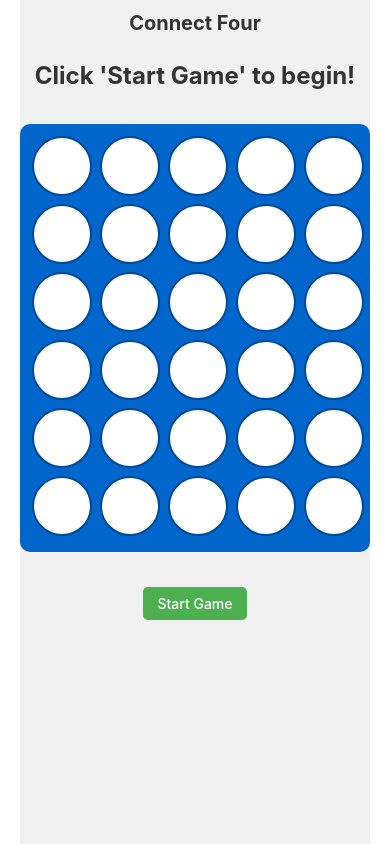
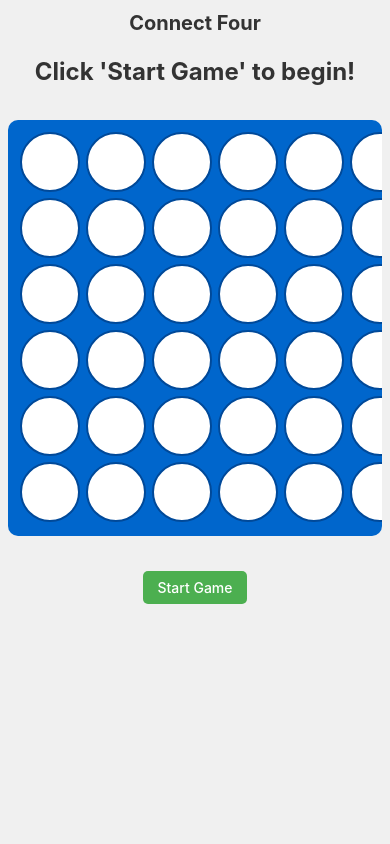
Before and after one commit to eithan/connect-four, a React (Vite) app: page / in a window 390 px wide. Built offline with nearby package versions, Linux system fonts and the light colour scheme.

Commit message:
Mobile: truly responsive sizing - cells scale with viewport width to fit 7 columns

```diff
--- a/src/components/Board.css
+++ b/src/components/Board.css
@@ -45,23 +45,22 @@
 }
 
 /* Responsive layout */
-@media (max-width: 480px) {
+@media (max-width: 481px) {
   .game-container {
-    padding: 12px 0;
-    gap: 12px;
+    padding: 8px;
+    gap: 8px;
   }
   .board {
-    padding: 2px;
-    width: calc(100vw - 40px);
-    max-width: calc(100vw - 40px);
+    padding: 4px;
+    width: calc(100vw - 16px);
+    max-width: calc(100vw - 16px);
     overflow: hidden;
     box-sizing: border-box;
   }
   .board-row {
     display: flex;
-    justify-content: space-between;
-    gap: 4px;
-    margin-bottom: 4px;
+    gap: 2px;
+    margin-bottom: 2px;
   }
   .status {
     font-size: 18px;
@@ -74,21 +73,20 @@
 
 @media (max-width: 360px) {
   .game-container {
-    padding: 8px 0;
-    gap: 10px;
+    padding: 6px;
+    gap: 6px;
   }
   .board {
-    padding: 1px;
-    width: calc(100vw - 32px);
-    max-width: calc(100vw - 32px);
+    padding: 3px;
+    width: calc(100vw - 12px);
+    max-width: calc(100vw - 12px);
     overflow: hidden;
     box-sizing: border-box;
   }
   .board-row {
     display: flex;
-    justify-content: space-between;
-    gap: 3px;
-    margin-bottom: 3px;
+    gap: 1px;
+    margin-bottom: 1px;
   }
   .status {
     font-size: 16px;
--- a/src/components/Cell.css
+++ b/src/components/Cell.css
@@ -55,10 +55,10 @@
 }
 
 /* Responsive sizing for smaller screens */
-@media (max-width: 480px) {
+@media (max-width: 481px) {
   .cell {
-    width: calc((100vw - 60px) / 7);
-    height: calc((100vw - 60px) / 7);
+    width: calc((100vw - 24px) / 7);
+    height: calc((100vw - 24px) / 7);
     padding: 1px;
     border-width: 1px;
     aspect-ratio: 1 / 1;
@@ -76,8 +76,8 @@
 
 @media (max-width: 360px) {
   .cell {
-    width: calc((100vw - 48px) / 7);
-    height: calc((100vw - 48px) / 7);
+    width: calc((100vw - 20px) / 7);
+    height: calc((100vw - 20px) / 7);
     padding: 1px;
     border-width: 1px;
     aspect-ratio: 1 / 1;
```
